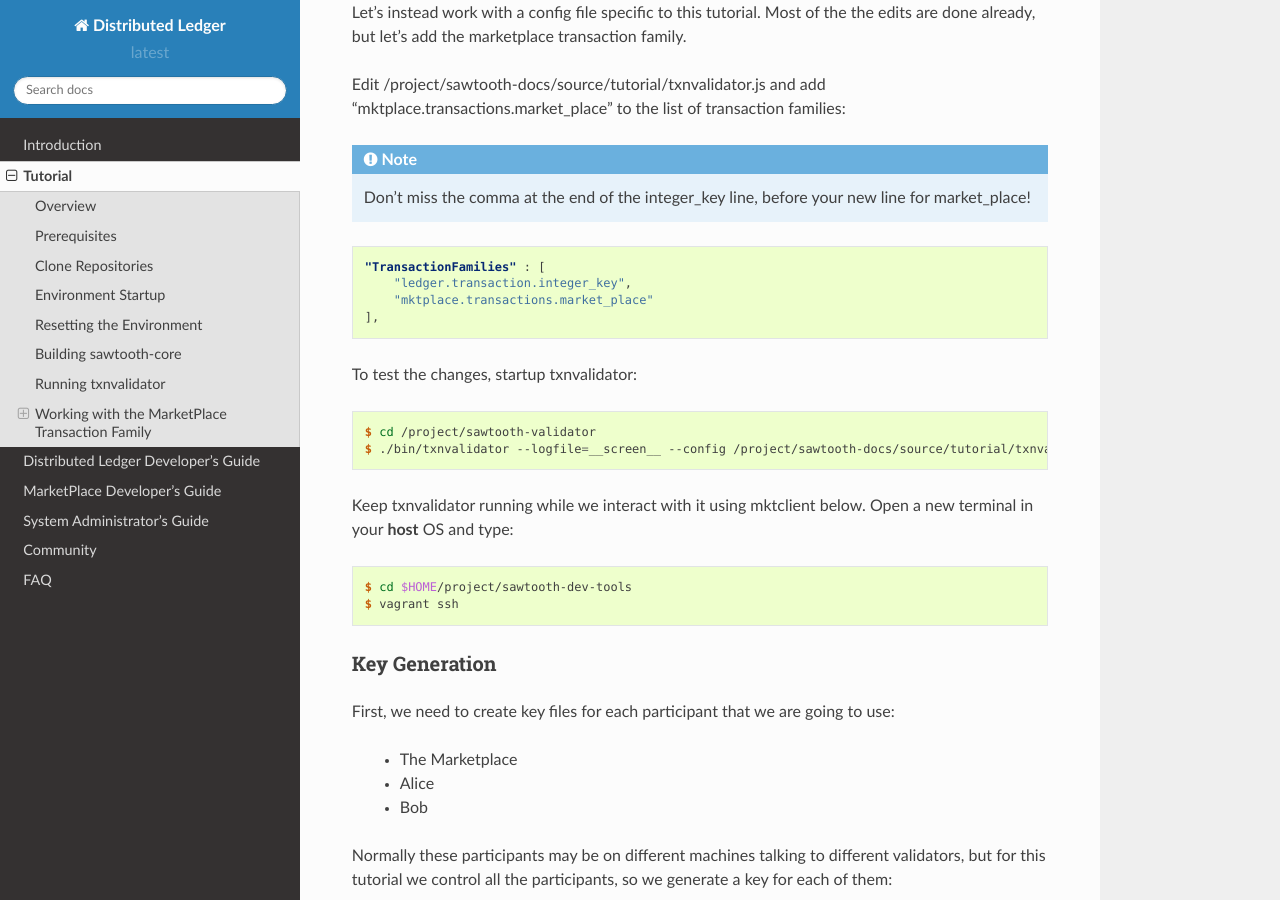
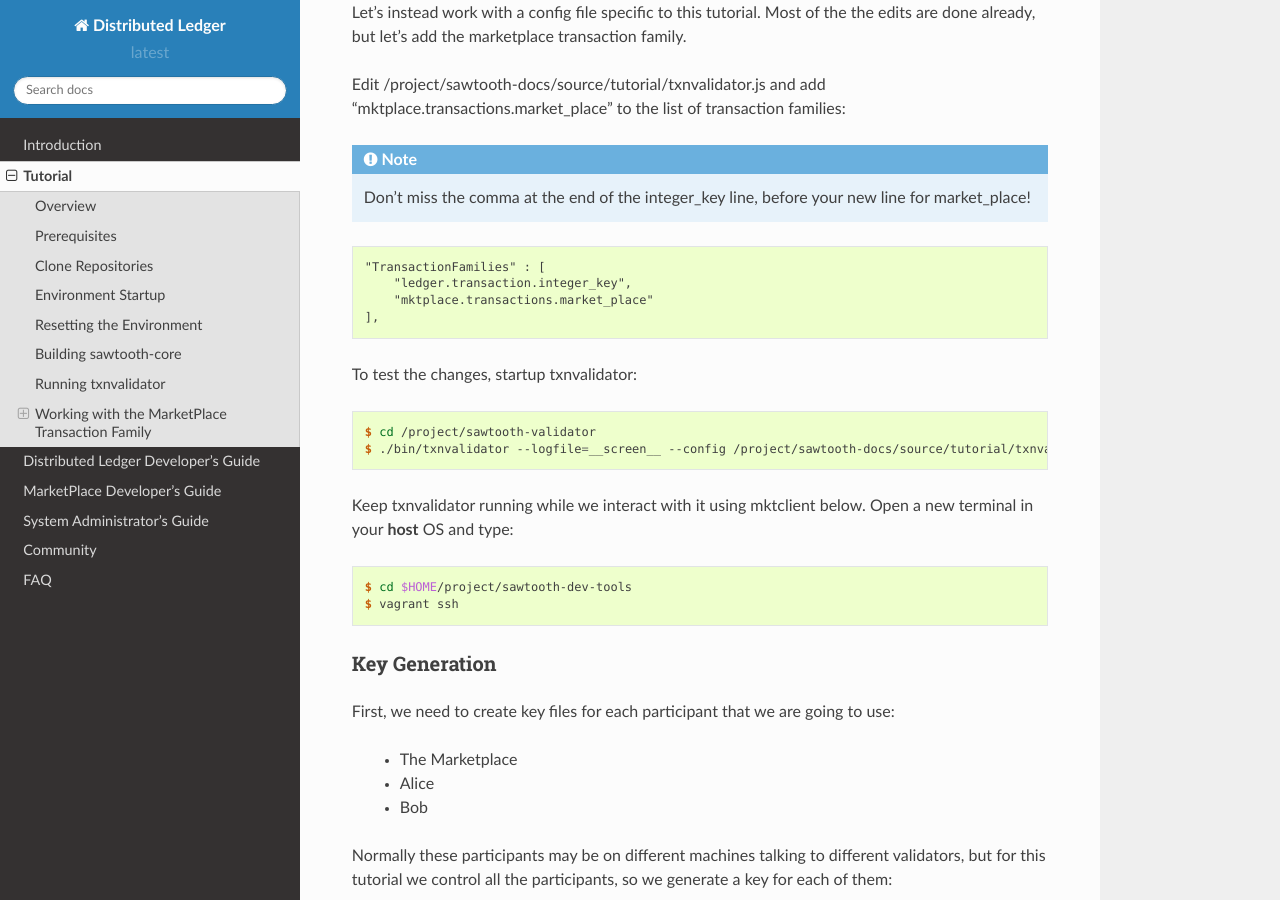
Before and after one commit to hyperledger-archives/sawtooth-core, a Sphinx documentation site: the page built from source/tutorial.rst, in a window 1280 px wide and 900 px high, scrolled down 3535 px. Built offline with Sphinx 7.4.7 and the Read the Docs theme 2.0.0, drawn with Linux system fonts in a browser that asks for light colours; pages that are not in the unit, such as notebooks, are missing from menus.

Commit message:
Use 'none' instead of 'json' for non-json code block
The code block isn't actually valid JSON, since it is a fragment,
and sphinx doesn't like that when used with -W.

```diff
--- a/source/tutorial.rst
+++ b/source/tutorial.rst
@@ -188,7 +188,7 @@ families:
      Don't miss the comma at the end of the integer_key line, before your new
      line for market_place!
 
-.. code-block:: json
+.. code-block:: none
 
     "TransactionFamilies" : [
         "ledger.transaction.integer_key",
```
